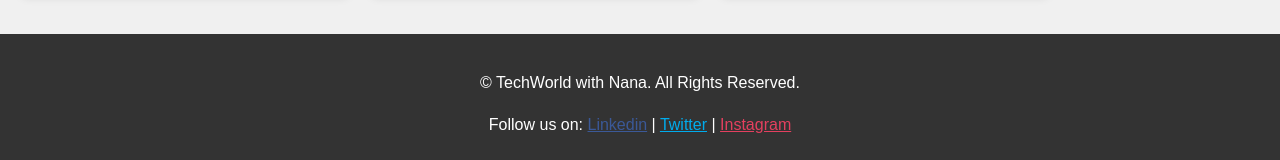
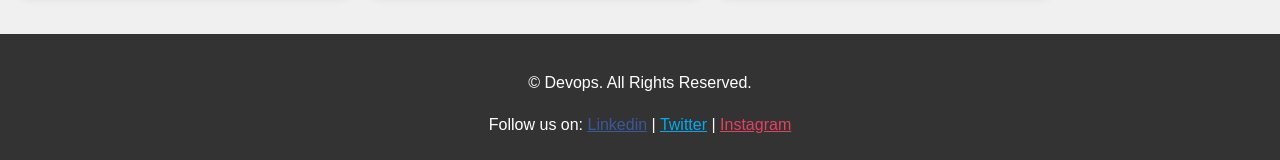
Before and after one commit to satya1541/Nodejs, a website: page index.html in a window 1280 px wide. Shown: the part 962-1122 px from the top of the page. Drawn offline with Linux system fonts and the light colour scheme.

Commit message:
Update index.html

```diff
--- a/index.html
+++ b/index.html
@@ -102,7 +102,7 @@
         </div>
     </div>
     <footer>
-        <p>&copy; TechWorld with Nana. All Rights Reserved.</p>
+        <p>&copy; Devops. All Rights Reserved.</p>
         <p>Follow us on:
             <a href="#" style="color: #3b5998;">Linkedin</a> |
             <a href="#" style="color: #00aced;">Twitter</a> |
```
